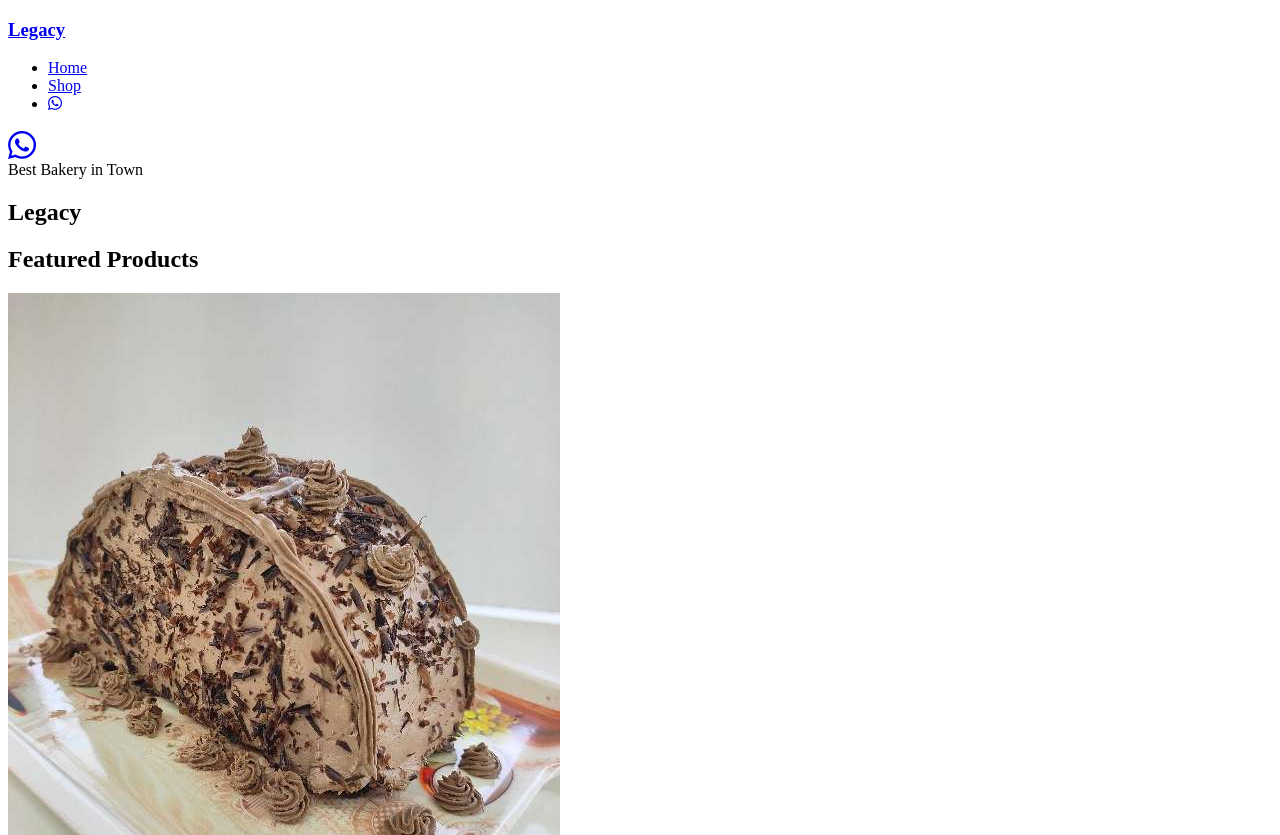
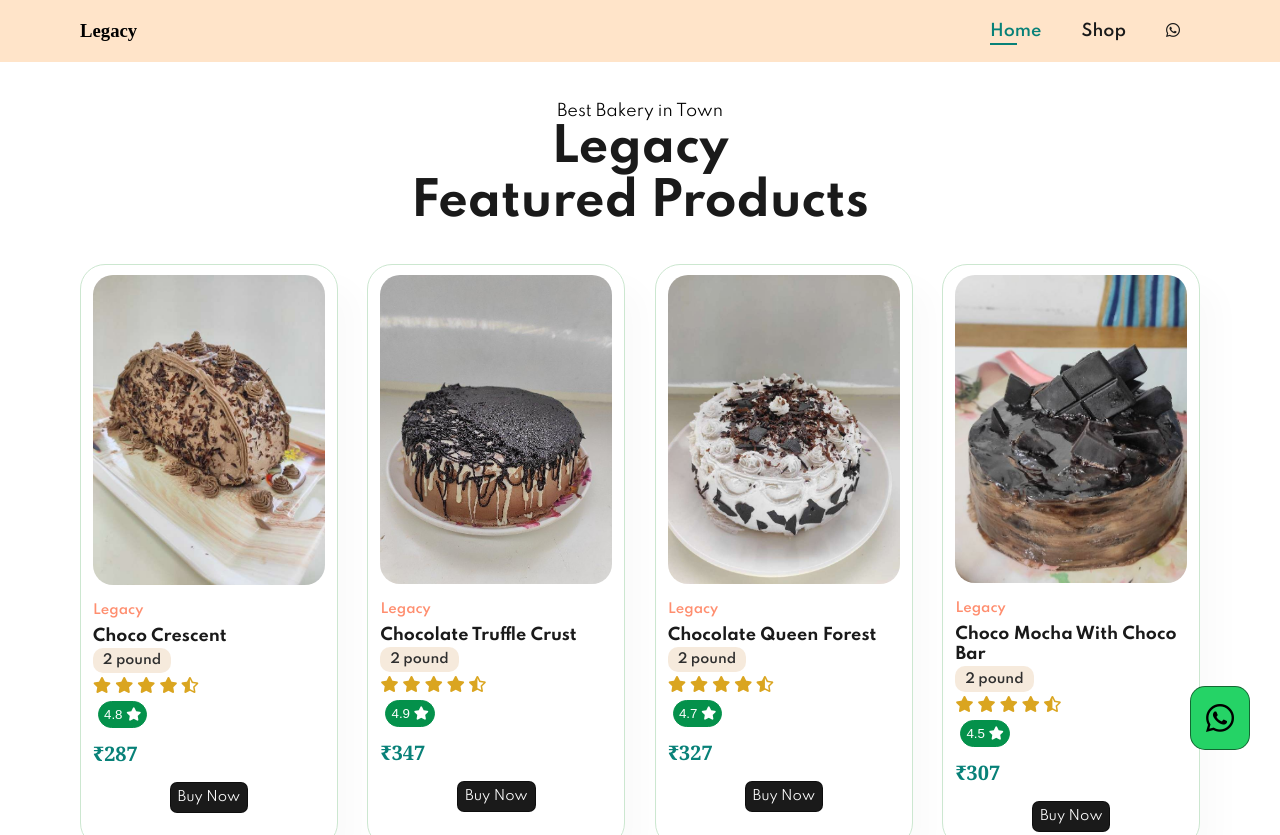
Before and after one commit to legacycakes/cakes, a plain HTML site: page index.html in a window 1280 px wide. Shown: the top 835 px of the page. Drawn offline with Linux system fonts and the light colour scheme; a web font is replaced by a local one.

Commit message:
bug fix(1)

```diff
--- a/index.html
+++ b/index.html
@@ -24,7 +24,7 @@
    </div>
   </section>
    <section id="footer">
-    <a href="wa.me/918583065344?text=Hi,%20i%20wanted%20to%20know%20about%20your%20products.">
+    <a href="https://wa.me/918583065344?text=Hi,%20i%20wanted%20to%20know%20about%20your%20products.">
     <i class="fab fa-whatsapp fa-2x fb"></i>
     </a>
     </section>
--- a/style.css
+++ b/style.css
@@ -0,0 +1,237 @@
+@import url('https://fonts.googleapis.com/css2?family=Spartan:wght@100;200;300;400;500;600;700;800;900&display=swap');
+@font-face {
+ font-family:sar;
+ src: url(Autumn\ in\ November.ttf);
+}
+:root{
+ --pr:white;
+ --sr:#1a1a1a;
+}
+hr{
+ border-top:3px dashed rgba(128, 128, 128, 0.494);
+}
+.dark{
+--pr:#343A40;
+--sr:#e9ecef;
+
+}
+*{
+ margin:0;
+ padding:0;
+ box-sizing:border-box;
+ font-family: 'Spartan',sans-serif,'sar';
+}
+h1{
+ font-size: 50px;
+ line-height: 64px;
+ color:#222;
+}
+h2{
+ font-size: 46px;
+ line-height: 54px;
+ color:var(--sr);
+}
+h4{
+ font-size: 20px;
+ color:#222;
+}
+h5{
+ font-size:100px;
+ line-height: 20px;
+}
+h6{
+margin-top: 5px;
+margin-bottom: 5px;
+font-weight:600;
+font-size: 13px;
+color:#2f2f2f;
+
+}
+.section-p1{
+ padding: 40px 80px;
+}
+.section-m1{
+ margin: 40px 0;
+}
+body{
+ background-color: var(--pr);
+ width:100%;
+}
+#header{
+ display: flex;
+ align-items: center;
+ justify-content: space-between;
+ padding:20px 80px;
+ background: #ffe4c9;
+ box-shadow: 0px, 5px,15px rgba(0, 0, 0, 0.06);
+ z-index: 999;
+ position: sticky;
+ top: 0;
+ left:0;
+}
+#footer{
+position: fixed;
+bottom: 50px;
+right:30px;
+}
+.fb{
+ padding:15px;
+ size:32px;
+ background-color: #25d366;
+ color:black;
+ border: 1.2px solid rgba(0, 0, 0, 0.507);
+ border-radius: 15px;
+ transition: 0.3s ease;
+}
+.fb:hover{
+ color:#25d366;
+ background-color: white;
+ border: 1.2px solid rgba(0, 0, 0, 0.507);
+}
+.sq{
+ background-color: #25d366;
+}
+#header a{
+ text-decoration: none;
+}
+h3{
+ size: 2rem;
+ color: black;
+ text-decoration: none;
+ font-family:'sar';
+}
+h3 a{
+ text-decoration: none;
+}
+#navbar{
+ display: flex;
+ align-items: center;
+ justify-content:center;
+}
+#navbar li{
+ list-style: none;
+ padding:0 20px;
+ position: relative;
+}
+#navbar li a{
+ text-decoration: none;
+ font-size: 16px;
+ font-weight: 600;
+ color: var(--sr);
+ transition: 0.3s ease;
+}
+#navbar li a:hover,
+#navbar li a.active{
+ color:#088178;
+}
+#navbar li a.active:after,
+#navbar li a:hover::after{
+ content:"";
+ width:30%;
+ height:2px;
+ background: #088178;
+ position: absolute;
+ bottom: -4px;
+ left:20px;
+#mobile {
+ display: none;
+ align-items: center;
+}
+}
+#product1{
+ text-align: center;
+}
+#product1 .container{
+ display: flex;
+ justify-content: space-between;
+ padding-top: 20px;
+flex-wrap: wrap;
+}
+#product1 .pro{
+ width:23%;
+ min-width: 250px;
+ padding:10px 12px;
+ border:1px solid #cce7d0;
+ border-radius: 25px;
+ cursor:default;
+ box-shadow: 20px 20px 30px rgba(0, 0, 0, 0.02);
+ margin:15px 0;
+ transition: 0.2s ease;
+}
+#product1 .pro:hover{
+ box-shadow: 20px 20px 30px rgba(0, 0, 0, 0.08);
+}
+#product1 .pro img{
+ width:100%;
+ border-radius: 20px;
+}
+#product1 .pro .des{
+ text-align: start;
+ padding:10px 0;
+}
+#product1 .pro .des span{
+ color:#ff8e6f;
+ font-size: 13px;
+ font-weight:600;
+}
+#product1 .pro .des .bt button{
+ border-radius: 10px;
+ color:transparent;
+ background-color:rgba(222, 184, 135, 0.292) ;
+ margin-top: 2px;
+ margin-bottom: 4px;
+ border:none;
+ padding: 0.1px 10px;
+}
+
+#product1 .pro .des h5{
+ padding-top: 7px;
+ color:var(--sr);
+ font-size: 16px;
+}
+#product1 .pro .des h4{
+ font-family: Georgia, 'Times New Roman', Times, serif;
+ padding-top: 7px;
+ font-size: 20px;
+ font-weight: 700;
+ color:#088178;
+}
+#product1 .pro .btn{
+ padding: 5px 20px;
+ cursor:pointer;
+ color:var(--pr);
+ background: var(--sr);
+ border: 1px solid #00000073;
+ padding: 7px;
+ margin:5px;
+ border-radius: 7px;
+ transition: 0.2s ease;
+}
+#product1 .pro .strs{
+ color:goldenrod;
+}
+#product1 .str{
+ font-family:Arial, Helvetica, sans-serif;
+ padding:5px 5px;
+ margin:5px;
+ text-align: center;
+
+ color:white;
+ background:#04914b;
+ border:1px solid #04914b;
+ border-radius: 50px;
+}
+#product .rate{
+ color:#04914b;
+}
+#product1 .pro button:hover{
+ box-shadow: 2px 2px 10px rgba(0, 0, 0, 0.3);
+ color:var(--sr);
+ background: var(--pr);
+ font-weight: 600;
+}
+#shop{
+ display:flex;
+ align-items: center;
+ justify-content: space-between;
+}
```
